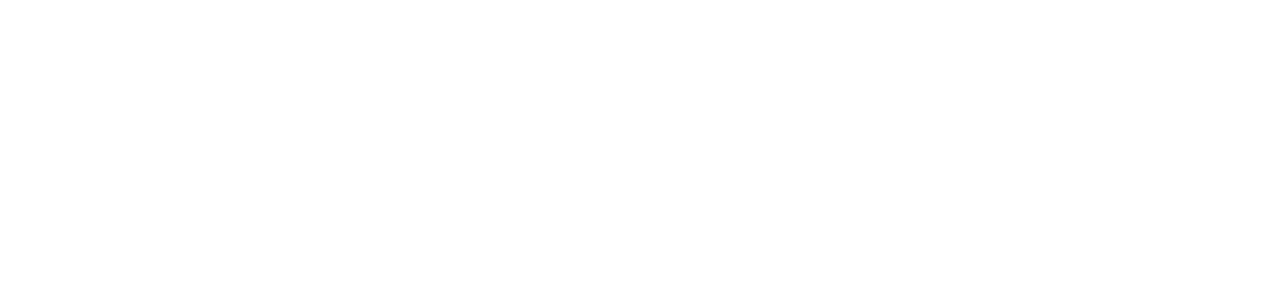
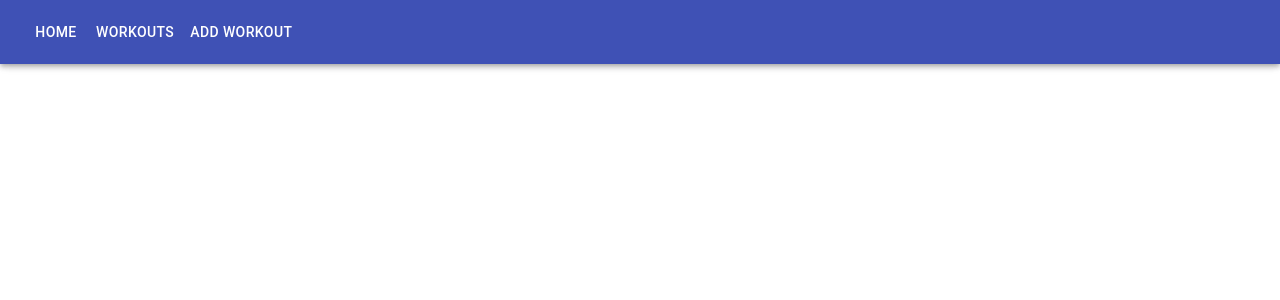
Before and after one commit to bhaden94/pet-health-tracker-frontend, a React (Create React App) app: page / in a window 1280 px wide. Shown: the top 300 px of the page. Built offline with nearby package versions, Linux system fonts and the light colour scheme.

Commit message:
navbar with links added and time formatting issues resolved in table and adding a workout

```diff
--- a/src/App.css
+++ b/src/App.css
@@ -1,5 +1,10 @@
 .App {
   text-align: center;
+  height: 100vh;
+}
+
+.add-modify-form {
+  padding-top: 90px;
 }
 
 .form {
@@ -69,8 +74,13 @@
 
 
 .workout-table {
+  padding-top: 90px;
   margin-left: 20vw;
   margin-right: 20vw;
+}
+
+.link {
+  text-decoration: none;
 }
 
 
--- a/src/App.js
+++ b/src/App.js
@@ -5,13 +5,16 @@
 } from "react-router-dom";
 import AddModifyForm from './components/AddModifyForm';
 import WorkoutTable from './components/WorkoutTable';
-
+import Navbar from './components/Navbar';
 import './App.css';
 
 function App() {
   return (
     <Router>
       <div className="App">
+      <Route path="/">
+        <Navbar />
+      </Route>
       <Route path="/add_modify">
         <AddModifyForm />
       </Route>
--- a/src/components/AddModifyForm.js
+++ b/src/components/AddModifyForm.js
@@ -200,8 +200,7 @@
                             <MuiPickersUtilsProvider utils={DateFnsUtils}>
                                 <KeyboardDateTimePicker
                                     className="date-time-input"
-                                    variant="inline"
-                                    ampm={false}
+                                    ampm={true}
                                     label="Date & Time"
                                     value={dateTime}
                                     format="yyyy/MM/dd hh:mm a"
--- /dev/null
+++ b/src/components/Navbar.js
@@ -0,0 +1,46 @@
+import React from 'react';
+import { Link, withRouter } from "react-router-dom";
+import {
+    AppBar,
+    Toolbar,
+    Button,
+} from "@material-ui/core";
+import { withStyles } from '@material-ui/core/styles';
+import { indigo } from '@material-ui/core/colors';
+
+
+const ColorButton = withStyles((theme) => ({
+    root: {
+      color: theme.palette.getContrastText(indigo[700]),
+      '&:hover': {
+        backgroundColor: indigo[700],
+      },
+    },
+  }))(Button);
+
+
+const Navbar = ({location}) => {
+    return (
+        <AppBar color="primary">
+            <Toolbar>
+            <Link className="link" to="/">
+                <ColorButton>
+                    Home
+                </ColorButton>
+            </Link>
+            <Link className="link" to="/workouts">
+                <ColorButton>
+                    Workouts
+                </ColorButton>
+            </Link>
+            <Link className="link" to="/add_modify" onClick={() => location.pathname === '/add_modify' && window.location.reload()}>
+                <ColorButton>
+                    Add Workout
+                </ColorButton>
+            </Link>
+            </Toolbar>
+        </AppBar>
+     );
+}
+
+export default withRouter(Navbar);
--- a/src/components/WorkoutTable.js
+++ b/src/components/WorkoutTable.js
@@ -17,7 +17,7 @@
         {
             title: "Date & Time",
             field: "date_time",
-            render: rowData => new Date(rowData.date_time).toLocaleString()
+            render: rowData => new Date(rowData.date_time).toLocaleString('en-US', {dateStyle:'medium', timeStyle: 'short'})
         },
         {
             title: "Pet Name",
```
